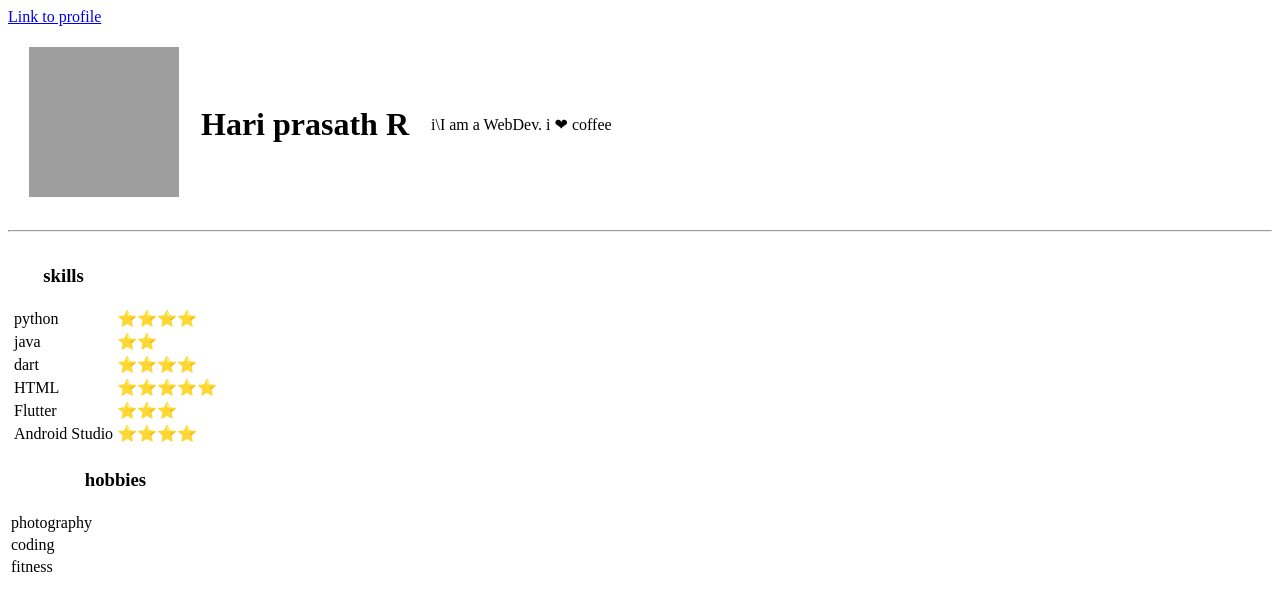
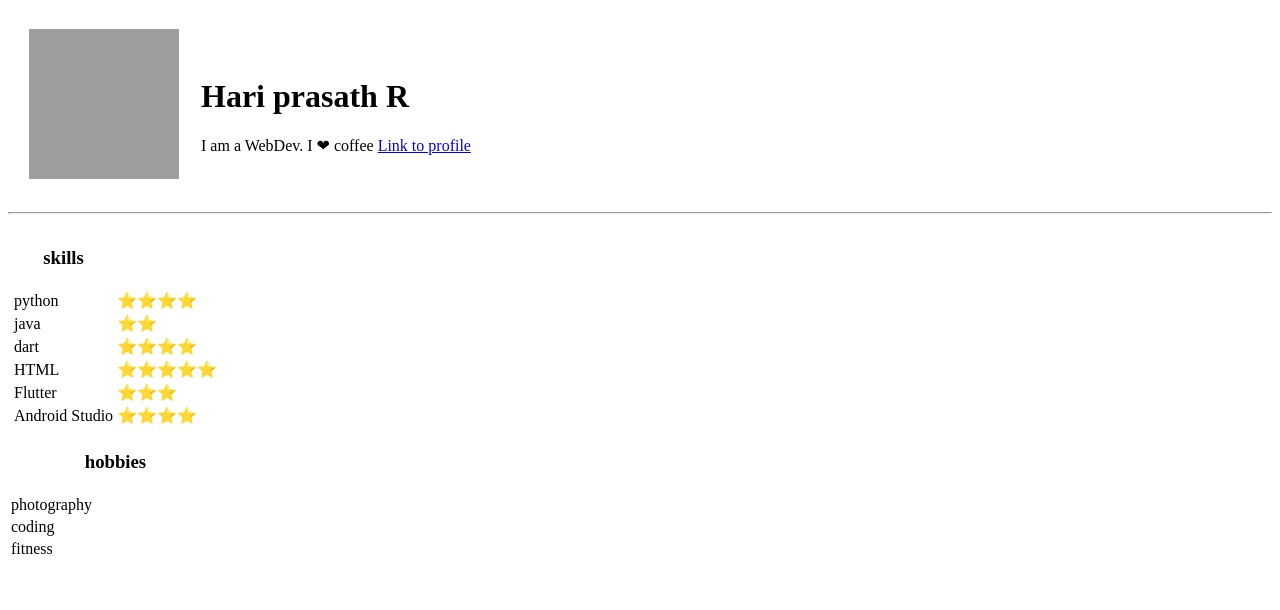
Before and after one commit to hari-hp-max/cv, a plain HTML site: page index.html in a window 1280 px wide. Drawn offline with Linux system fonts and the light colour scheme; grey boxes are pictures that could not be loaded.

Commit message:
Update index.html

```diff
--- a/index.html
+++ b/index.html
@@ -7,7 +7,7 @@
       <tr>
         <td><img src=hp.png alt="hari image" style="width:150px;height:150px" /></td>
         <td><h1>Hari prasath R</h1>
-            <td>i\I am a WebDev. i ❤ coffee </td>
+           I am a WebDev. I ❤ coffee
         <a href=https://www.instagram.com/forever_harish/>Link to profile</a>
         </td>
 
```
